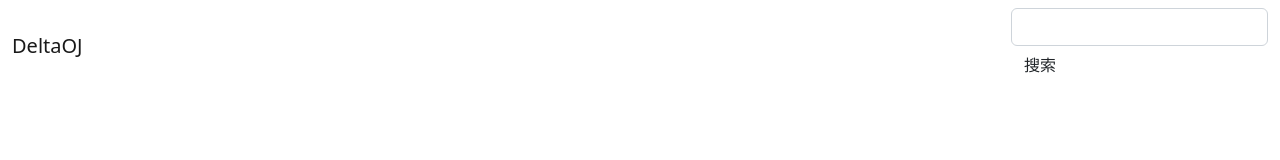
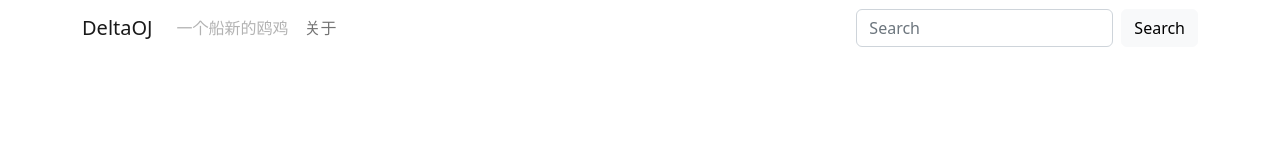
Before and after one commit to deltaoj-dev/Delta, a plain HTML site: page index.html in a window 1280 px wide. Drawn offline with Linux system fonts and the light colour scheme.

Commit message:
Add files via upload

```diff
--- /dev/null
+++ b/assets/Site.css
@@ -0,0 +1,3 @@
+body {
+	font-family: system-ui;
+}
--- a/index.html
+++ b/index.html
@@ -6,20 +6,27 @@
 		<link rel="shortcut icon" href="/favicon.ico" type="image/x-icon">
 		<link href="/assets/bootstrap.min.css" rel="stylesheet">
 		<script src="/assets/bootstrap.bundle.min.js"></script>
+		<link href="/assets/Site.css" rel="stylesheet">
 	</head>
 	<body>
-		<nav class="navbar navbar-default" role="navigation">
-			<div class="container-fluid">
-			<div class="navbar-header">
-				<a class="navbar-brand" href="/">DeltaOJ</a>
+		<nav class="navbar navbar-expand-lg bg-body-tertiary">
+			<div class="container">
+			  <a class="navbar-brand" href="/">DeltaOJ</a>
+			  <div class="collapse navbar-collapse">
+				<ul class="navbar-nav me-auto mb-lg-0">
+				  <li class="nav-item">
+					<a class="nav-link disabled">一个船新的鸥鸡</a>
+				  </li>
+				  <li class="nav-item">
+					<a class="nav-link" href="https://github.com/deltaoj-dev">关于</a>
+				  </li>
+				</ul>
+				<form class="d-flex">
+				  <input class="form-control me-2" type="search" placeholder="Search">
+				  <button class="btn btn-light" type="submit">Search</button>
+				</form>
+			  </div>
 			</div>
-			<form class="navbar-form navbar-right" role="search">
-				<div class="form-group">
-					<input type="text" class="form-control" placeholder="">
-				</div>
-				<button type="submit" class="btn btn-default">搜索</button>
-			</form>
-			</div>
-		</nav>
+		  </nav>
 	</body>
 </html>
```
